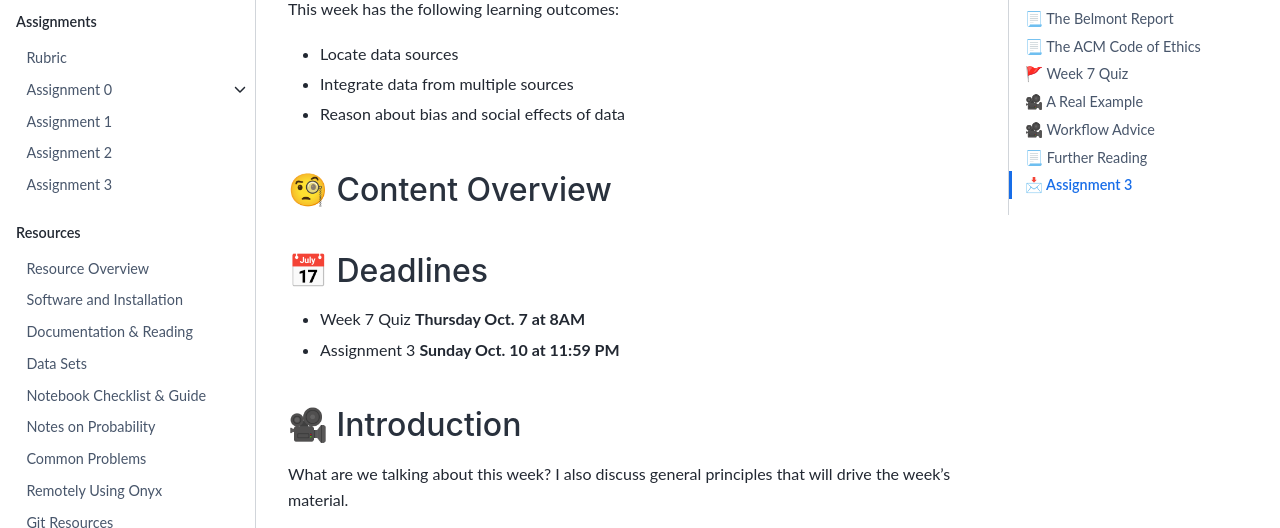
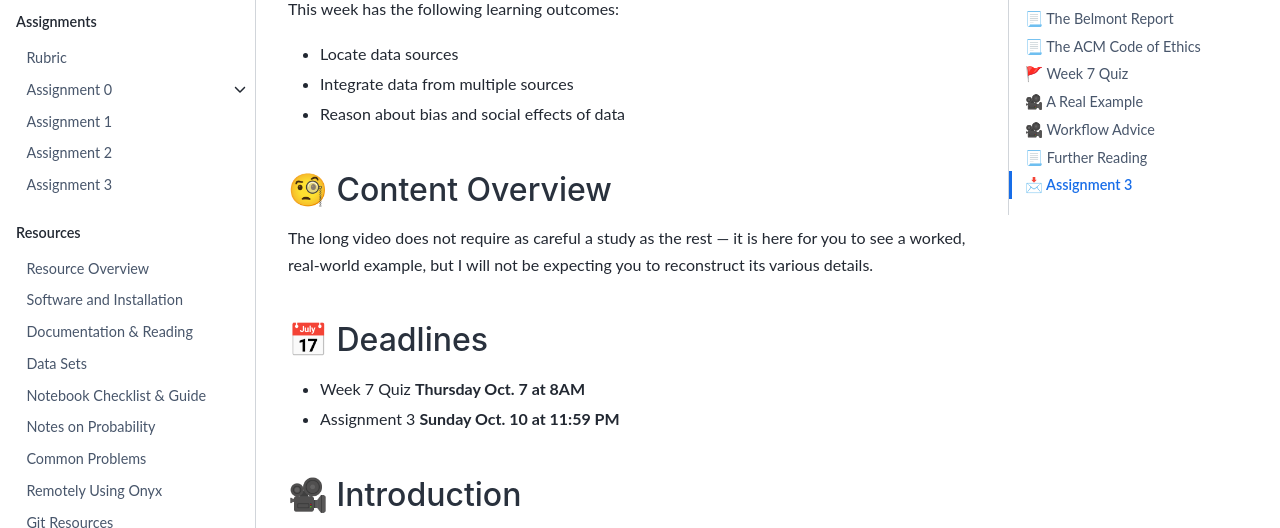
Before and after one commit to mdekstrand/cs533-web, a Jupyter Book: the page built from week7/index.md, in a window 1280 px wide and 900 px high, cut to the strip 293-821 px from the top of the window. Built offline with Jupyter Book 1.0.4 settings and Sphinx 7.4.7 and the Sphinx Book theme 1.1.4, drawn with Linux system fonts in a browser that asks for light colours; pages that are not in the unit, such as notebooks, are missing from menus; cross-references to code outside the pages are shown as plain code; a style sheet for code colours, icons or effects is not loaded.

Commit message:
wk7 bump

```diff
--- a/week7/index.md
+++ b/week7/index.md
@@ -14,6 +14,10 @@ This week has the following learning outcomes:
 :::{module} week7
 :folder: 3e59e9f-4955-4cea-a709-adb8012572f7
 :::
+
+The long video does not require as careful a study as the rest — it is here for
+you to see a worked, real-world example, but I will not be expecting you to
+reconstruct its various details.
 
 ## {{mcal}} Deadlines
 
```
Also changed, not shown: other parts of week7/index.md (+1 -1 lines).
